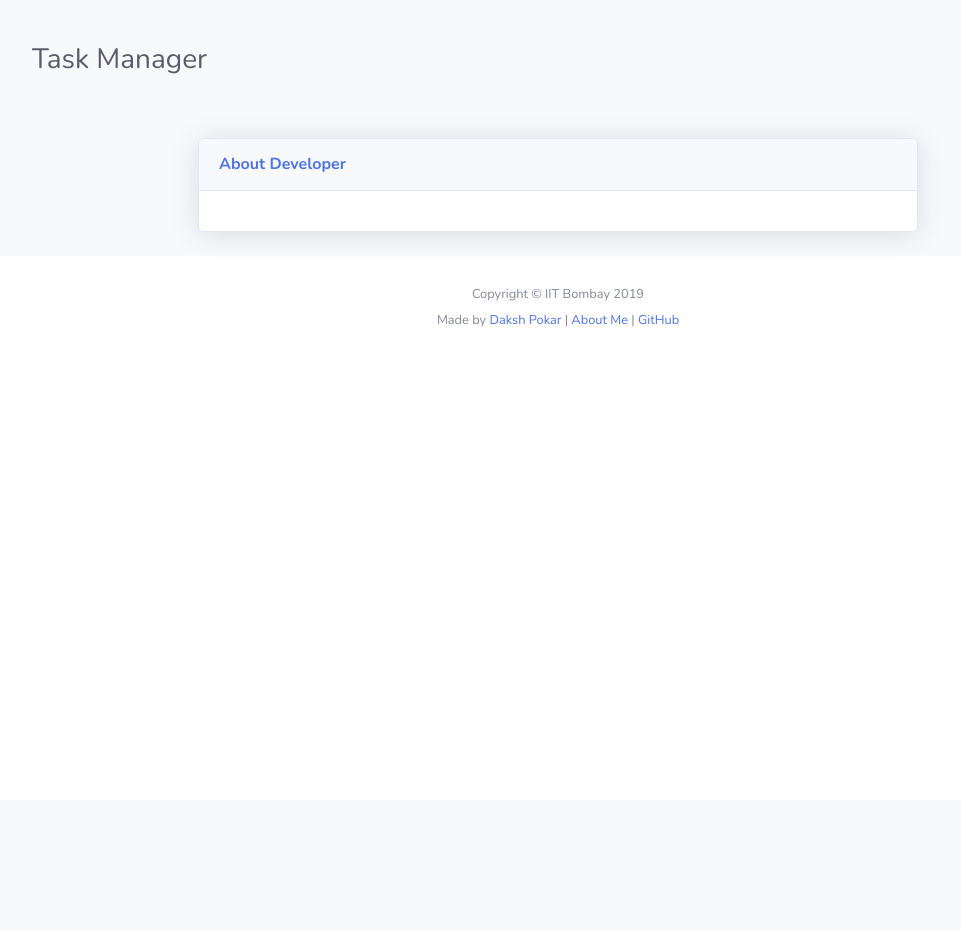
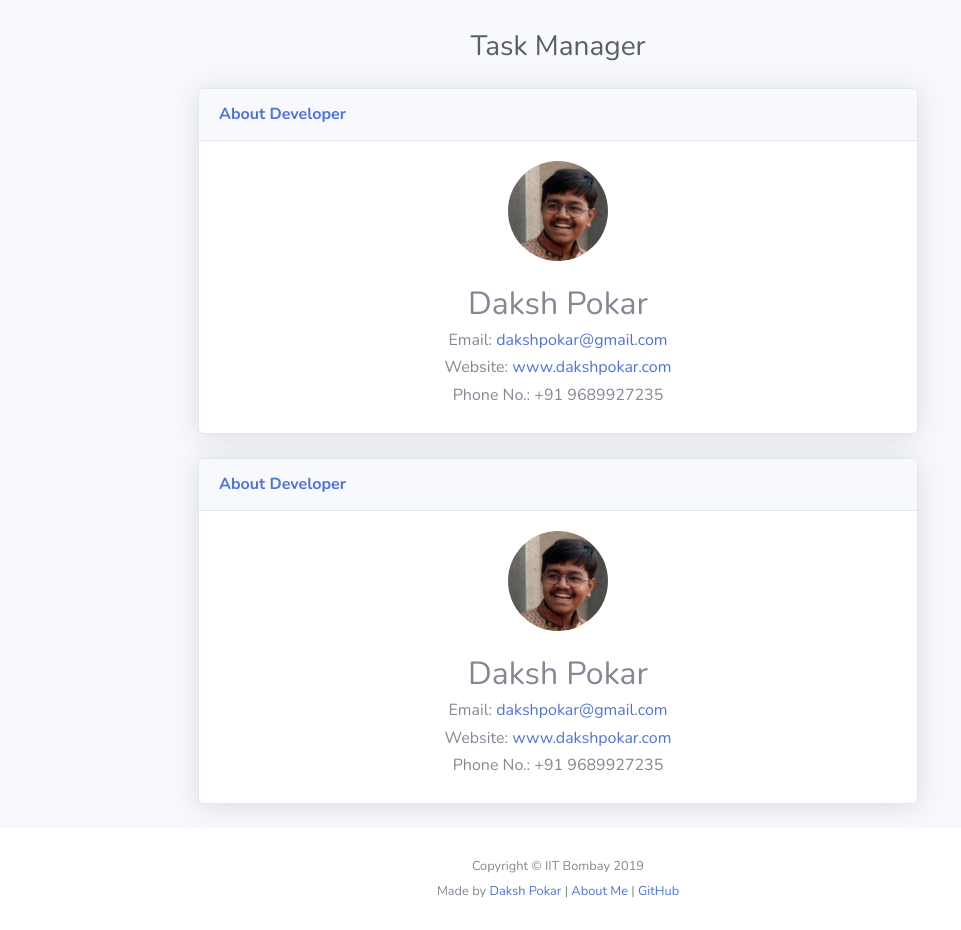
Before and after one commit to dakshpokar/TaskManager, a Django app: page /about/ in a window 1280 px wide. Shown: the whole page, without its empty margins (82-1043 px from the left). Before the commit the page ends 327 px from the top, so only its background shows below. Run offline with Django 3.2, Linux system fonts and the light colour scheme; some libraries are stand-ins or nearby versions.

Commit message:
Added About

```diff
--- a/TaskManager/TM/templates/about.html
+++ b/TaskManager/TM/templates/about.html
@@ -43,17 +43,7 @@
         <div class="container" style="margin-top:30px">
 
           <!-- Page Heading -->
-          <div class="d-sm-flex align-items-center justify-content-between mb-4">
 
-          <span class="d-sm-flex align-items-center mb-4">
-              <img class="img-profile rounded-circle" style="height: 60px" src="{{ MEDIA_ROOT }}{{ us.profile_picture.url }}">
-
-            <h1 style="margin-left: 20px" class="h3 mb-0 text-gray-800">
-              Task Manager
-            </h1>
-
-          </span>
-          </div>
 
           <!-- Content Row -->
 
@@ -62,11 +52,34 @@
             <!-- Area Chart -->
             <div class="col-2"></div>
             <div class="col-8">
-                <div class="card shadow mb-4">
+                            <span class="text-center">
+                              <h1 class="h3 mb-0 text-gray-800">
+                                Task Manager
+                              </h1>
+                            </span>
+                    <div class="card shadow mb-4 mt-4">
+                            <div class="card-header py-3">
+                                <h6 class="m-0 font-weight-bold text-primary">About Developer</h6>
+                            </div>
+                            <div class="card-body text-center">
+                                <img class="img-profile rounded-circle mb-4" style="height: 100px" src="/media/daksh.jpeg">
+                                <h2>Daksh Pokar</h2>
+                                <h6>Email: <a href="mailto:dakshpokar@gmail.com">dakshpokar@gmail.com</a></h6>
+                                <h6>Website: <a href="http://dakshpokar.com">www.dakshpokar.com</a></h6>
+                                <h6>Phone No.: +91 9689927235</h6>
+
+                            </div>
+                            </div>
+                <div class="card shadow mb-4 mt-4">
                     <div class="card-header py-3">
                       <h6 class="m-0 font-weight-bold text-primary">About Developer</h6>
                     </div>
-                    <div class="card-body">
+                    <div class="card-body text-center">
+                        <img class="img-profile rounded-circle mb-4" style="height: 100px" src="/media/daksh.jpeg">
+                        <h2>Daksh Pokar</h2>
+                        <h6>Email: <a href="mailto:dakshpokar@gmail.com">dakshpokar@gmail.com</a></h6>
+                        <h6>Website: <a href="http://dakshpokar.com">www.dakshpokar.com</a></h6>
+                        <h6>Phone No.: +91 9689927235</h6>
 
                     </div>
                   </div>
```
Also changed, not shown: TaskManager/media/daksh.jpeg (added).
